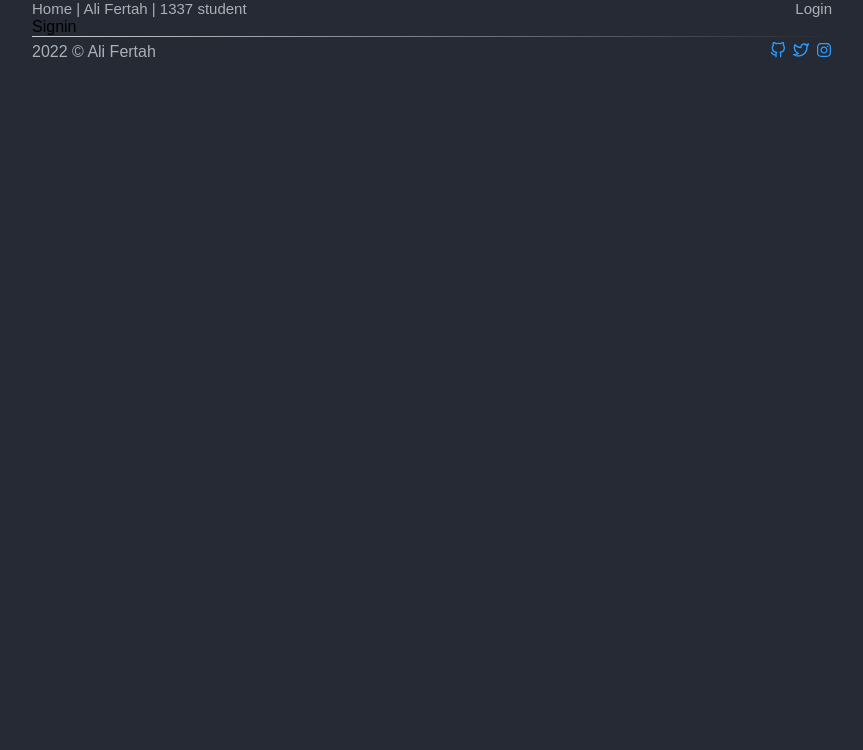
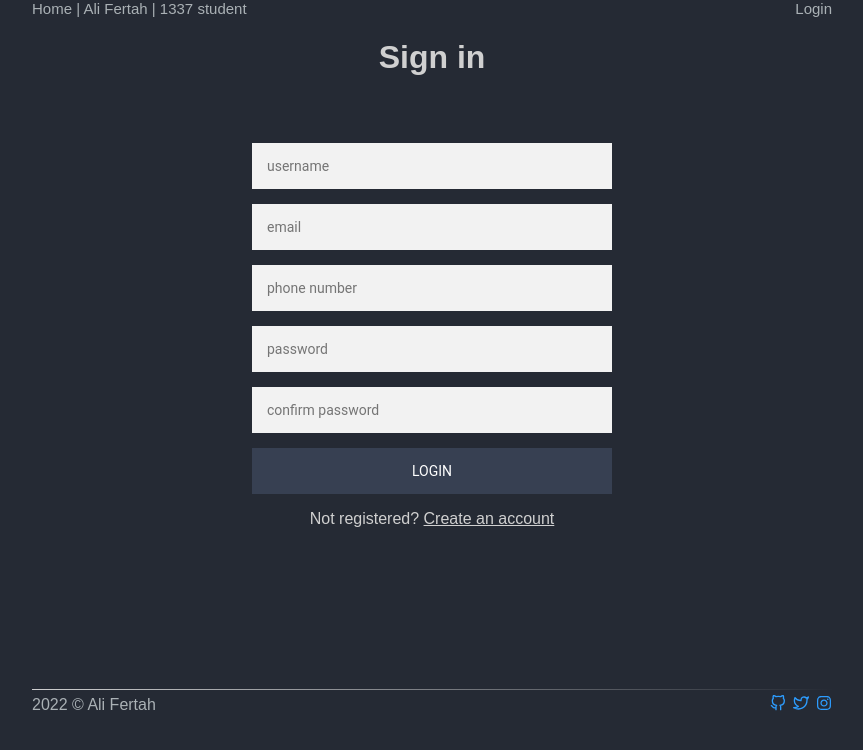
Before and after one commit to alifertah/blog-react, a React (Create React App) app: page /Signin in a window 1280 px wide. Shown: the top 750 px of the page, without its empty margins (208-1071 px from the left). Built offline with nearby package versions, Linux system fonts and the light colour scheme; a web font is replaced by a local one.

Commit message:
:wrench: signin page done

```diff
--- a/src/App.css
+++ b/src/App.css
@@ -146,3 +146,13 @@ justify-content: space-between;
   /* text-decoration: none; */
   color: #D0D0D0;
 }
+
+.Signin-com{
+  color: #D0D0D0;
+}
+
+.Signin-com h1{
+  width: 100%;
+  display: flex;
+  justify-content: center;
+}
--- a/src/components/Signin/Signin.js
+++ b/src/components/Signin/Signin.js
@@ -1,8 +1,24 @@
 import React from 'react'
+import { Link } from 'react-router-dom'
 
 function Signin() {
   return (
-    <div>Signin</div>
+    <div className='Signin-com'>
+                <h1>Sign in</h1>
+      <div class="form">
+        <form class="login-form">
+        <input type="text" placeholder="username" />
+        <input type="text" placeholder="email" />
+        <input type="text" placeholder="phone number" />
+          <input type="password" placeholder="password" />
+          <input type="password" placeholder="confirm password" />
+          <button>login</button>
+          <p class="message">
+            Not registered? <Link to="/Signin">Create an account</Link>
+          </p>
+        </form>
+      </div>
+    </div>
   )
 }
 
```
